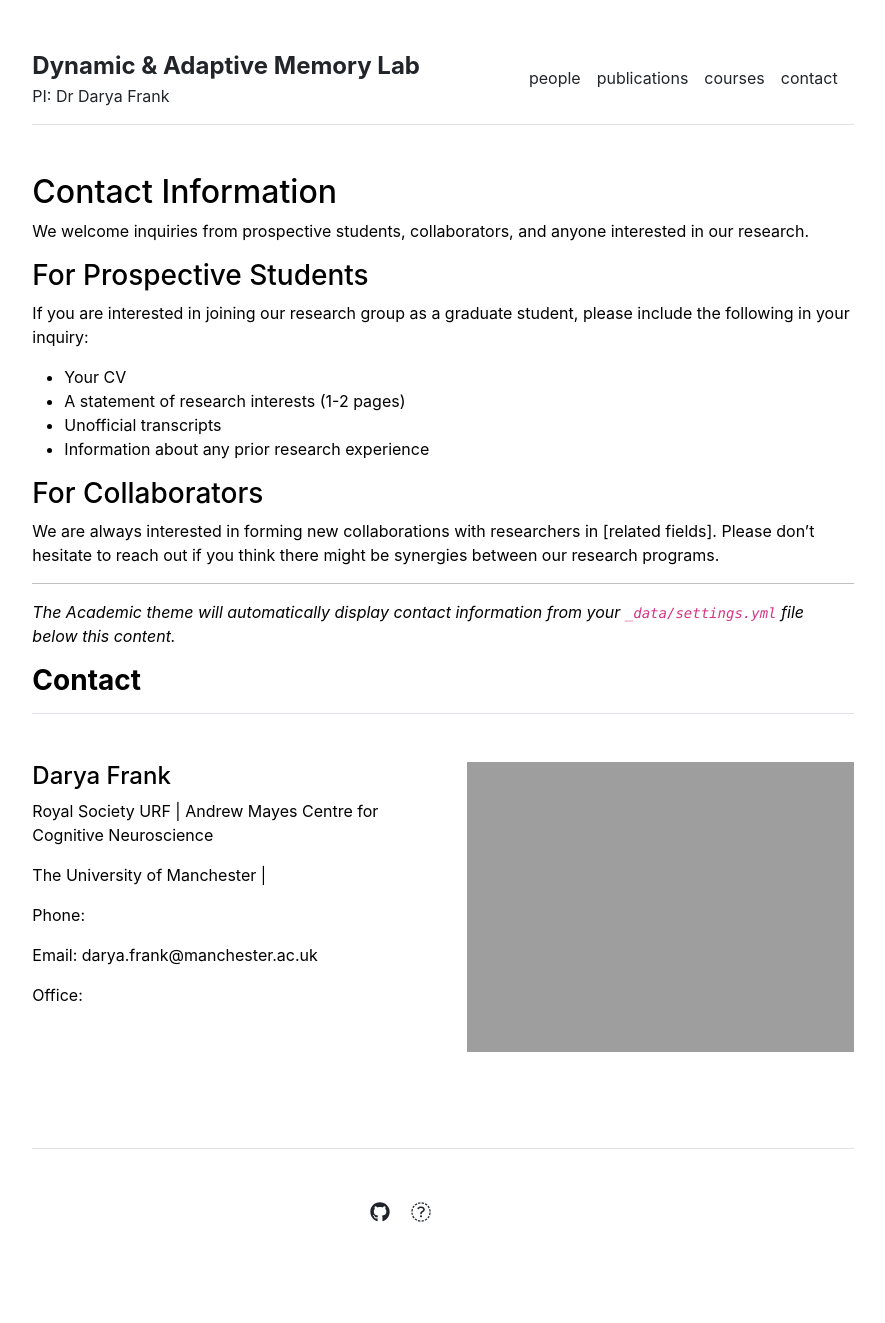
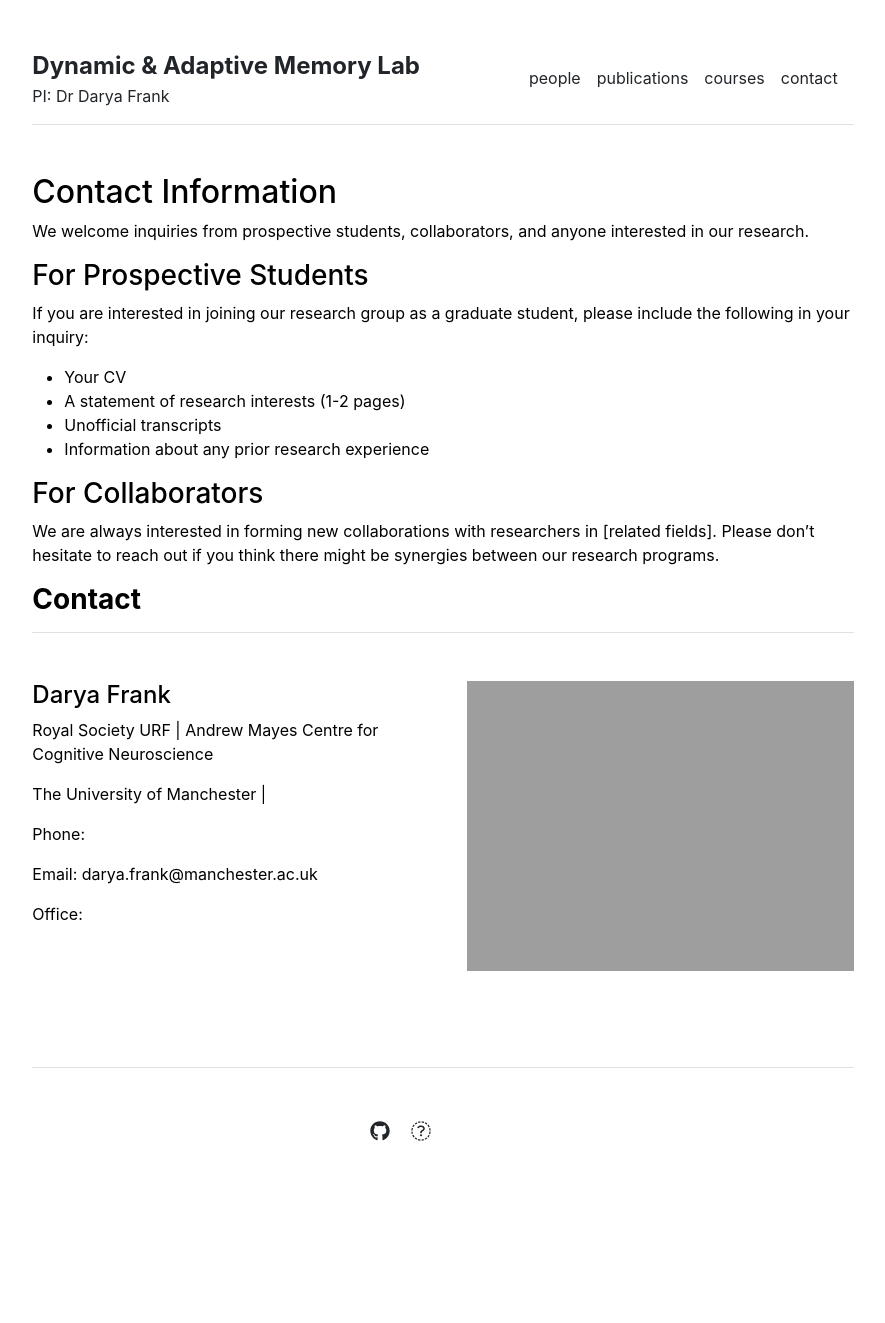
Before and after one commit to frank-dam-lab/frank-dam-lab.github.io, a Jekyll site: the page built from contact.md, in a window 1280 px wide. Shown: the whole page, without its empty margins (197-1082 px from the left). Built offline with Jekyll 4.4.1, drawn with Linux system fonts in a browser that asks for light colours; after the commit the page ends 1242 px from its top, so only the background shows below that.

Commit message:
Update contact.md

```diff
--- a/contact.md
+++ b/contact.md
@@ -19,8 +19,3 @@ If you are interested in joining our research group as a graduate student, pleas
 ### For Collaborators
 
 We are always interested in forming new collaborations with researchers in [related fields]. Please don't hesitate to reach out if you think there might be synergies between our research programs.
-
-
----
-
-*The Academic theme will automatically display contact information from your `_data/settings.yml` file below this content.*
```
